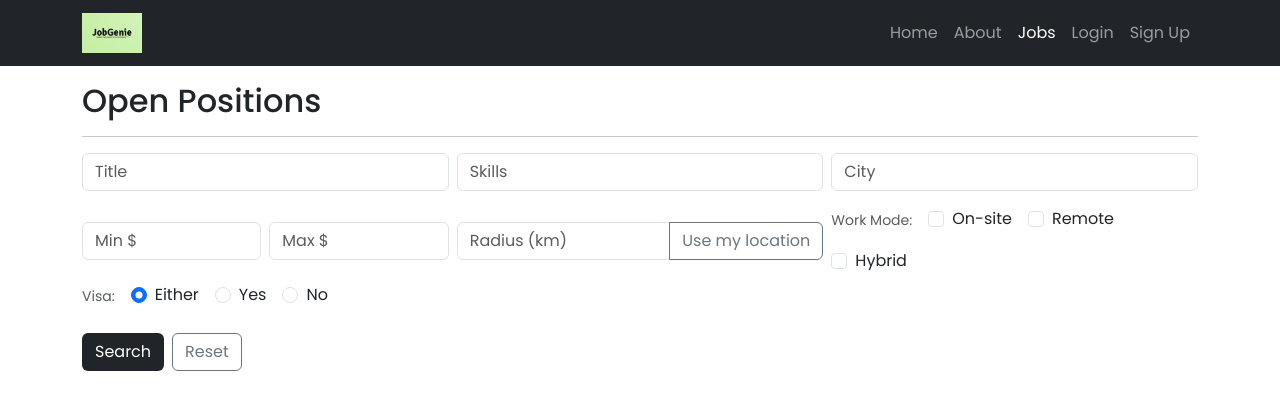
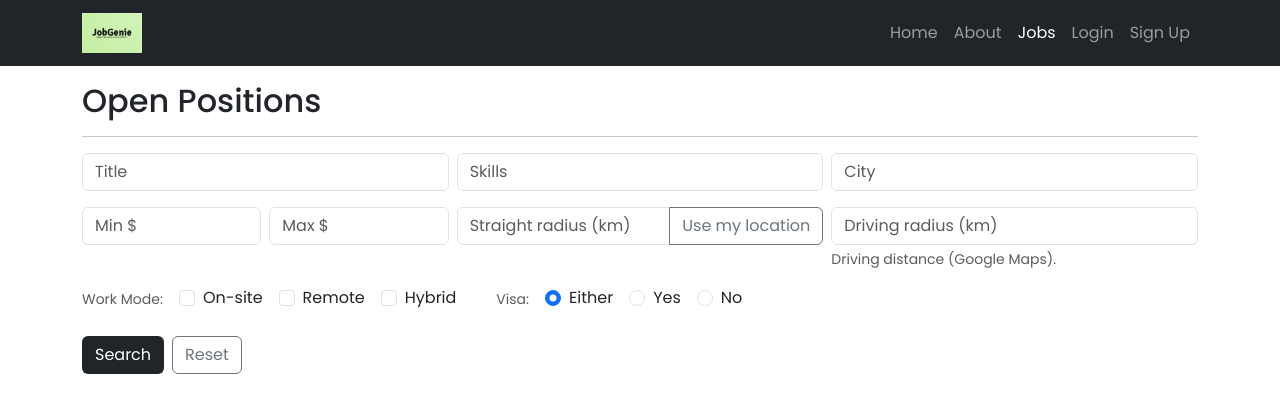
Before and after one commit to meeraranjan/jobgenie, a Django app: page /jobs/ in a window 1280 px wide. Shown: the top 394 px of the page. Run offline with Django 5.2, Linux system fonts and the light colour scheme; data comes from the database, SQL or seed files in the repository; parts of the project's set-up code (start-up, migrations or seed data) failed here and were passed over; some libraries are stand-ins or nearby versions.

Commit message:
.html and filters update

```diff
--- a/jobs/templates/jobs/job_list.html
+++ b/jobs/templates/jobs/job_list.html
@@ -31,8 +31,7 @@
 
       <input type="hidden" name="user_lat" id="user_lat" value="{{ request.GET.user_lat }}">
       <input type="hidden" name="user_lng" id="user_lng" value="{{ request.GET.user_lng }}">
-
-      <div class="row g-2 mt-2 align-items-center">
+<div class="row g-2 mt-2 align-items-start">
   <div class="col-12 col-md-4 d-flex gap-2">
     <input type="number" step="0.01" class="form-control" name="min_salary"
            value="{{ request.GET.min_salary }}" placeholder="Min $">
@@ -43,16 +42,36 @@
   <div class="col-12 col-md-4">
     <div class="input-group">
       <input type="number" min="1" step="1" class="form-control"
-              name="radius_km" value="{{ radius_km }}" placeholder="Radius (km)">
+             name="radius_km"
+             value="{{ radius_km }}"
+             placeholder="Straight radius (km)">
       <button type="button" id="useMyLocationBtn"
               class="btn btn-outline-secondary"
-              style="white-space:nowrap; min-width:110px;">
+              style="white-space:nowrap; min-width:120px;">
         Use my location
       </button>
     </div>
   </div>
 
-        <div class="col-12 col-md-4 d-flex flex-wrap align-items-center gap-3">
+  <div class="col-12 col-md-4">
+    <div class="d-flex flex-column">
+      <input type="number" min="1" step="1" class="form-control"
+             name="drive_km"
+             value="{{ drive_km }}"
+             placeholder="Driving radius (km)">
+      <small class="text-muted mt-1">
+        Driving distance (Google Maps).
+        {% if drive_km_used and distance_matrix_failed %}
+          <span class="text-danger">Driving filter unavailable.</span>
+        {% endif %}
+      </small>
+    </div>
+  </div>
+</div>
+
+
+      <div class="row g-2 mt-2 align-items-center">
+        <div class="col-12 d-flex flex-wrap align-items-center gap-3">
           <div class="small text-muted">Work Mode:</div>
           <label class="form-check">
             <input class="form-check-input" type="checkbox" name="remote_type" value="ON"
@@ -69,10 +88,8 @@
                    {% if 'HY' in selected_remote_types %}checked{% endif %}>
             <span class="form-check-label">Hybrid</span>
           </label>
-        </div>
 
-        <div class="col-12 col-md-3 d-flex flex-wrap align-items-center gap-3">
-          <div class="small text-muted">Visa:</div>
+          <div class="small text-muted ms-4">Visa:</div>
           <label class="form-check">
             <input class="form-check-input" type="radio" name="visa" value=""
                    {% if not selected_visa %}checked{% endif %}>
@@ -217,7 +234,7 @@
   function initMap() {
     const map = new google.maps.Map(document.getElementById("map"), {
       zoom: 11,
-      center: { lat: 33.75, lng: 84.39 }, // default center
+      center: { lat: 33.75, lng: -84.39 }, // default center
     });
 
     const jobs = [
--- a/jobs/views.py
+++ b/jobs/views.py
@@ -17,7 +17,8 @@ from django.conf import settings
 from recruiters.recommendations import recommend_candidates_for_job
 
 from math import radians, sin, cos, asin, sqrt
-from .utils import geocode_address
+from .utils import geocode_address, distance_matrix_km
+from profiles.models import JobSeekerProfile
 
 
 def haversine_km(lat1, lng1, lat2, lng2):
@@ -59,8 +60,8 @@ class JobListView(ListView):
         qs = Job.objects.all().order_by('-created_at')
         g = self.request.GET
 
-        # Filter jobs based on user role
         user = self.request.user
+
         if g.get('title'):
             qs = qs.filter(title__icontains=g['title'])
 
@@ -71,7 +72,9 @@ class JobListView(ListView):
             raw = g['skills'].replace(',', ' ')
             tokens = [t.strip() for t in raw.split() if t.strip()]
             if tokens:
-                qs = qs.filter(reduce(operator.or_, (Q(skills__icontains=t) for t in tokens)))
+                qs = qs.filter(
+                    reduce(operator.or_, (Q(skills__icontains=t) for t in tokens))
+                )
 
         job_types = g.getlist('job_type')
         if job_types:
@@ -93,8 +96,10 @@ class JobListView(ListView):
             qs = qs.filter(Q(salary_min__isnull=True) | Q(salary_min__lte=max_salary))
 
         radius = (g.get('radius_km') or '').strip()
+        drive  = (g.get('drive_km') or '').strip()
+
         center = None
-        if radius:
+        if radius or drive:
             center = self._center_from_request(g)
 
         if center and radius:
@@ -106,22 +111,49 @@ class JobListView(ListView):
                 cos_lat = max(0.1, cos(radians(user_lat)))
                 delta_lng = radius_km / (111.0 * cos_lat)
 
-                approx = (qs.exclude(lat__isnull=True)
-                            .exclude(lng__isnull=True)
-                            .filter(lat__gte=user_lat - delta_lat,
-                                    lat__lte=user_lat + delta_lat,
-                                    lng__gte=user_lng - delta_lng,
-                                    lng__lte=user_lng + delta_lng))
+                approx = (
+                    qs.exclude(lat__isnull=True)
+                      .exclude(lng__isnull=True)
+                      .filter(
+                          lat__gte=user_lat - delta_lat,
+                          lat__lte=user_lat + delta_lat,
+                          lng__gte=user_lng - delta_lng,
+                          lng__lte=user_lng + delta_lng,
+                      )
+                )
 
                 keep_ids = []
                 for j in approx.only('id', 'lat', 'lng'):
                     d = haversine_km(user_lat, user_lng, j.lat, j.lng)
                     if d is not None and d <= radius_km:
                         keep_ids.append(j.id)
+
                 qs = qs.filter(id__in=keep_ids)
             except ValueError:
                 pass
 
+        if center and drive:
+            try:
+                origin_lat, origin_lng = center
+                drive_km = float(drive)
+            except ValueError:
+                drive_km = None
+
+            if drive_km is not None:
+                approx_drive = qs.exclude(lat__isnull=True).exclude(lng__isnull=True)
+                dests = [(j.id, j.lat, j.lng) for j in approx_drive.only("id", "lat", "lng")]
+
+                distances = distance_matrix_km((origin_lat, origin_lng), dests)
+
+                if distances is None:
+                    self.request._distance_matrix_failed = True
+                elif distances:
+                    drive_keep_ids = [
+                        job_id
+                        for job_id, d_km in distances.items()
+                        if d_km is not None and d_km <= drive_km
+                    ]
+                    qs = qs.filter(id__in=drive_keep_ids)
         if user.is_authenticated:
             userprofile = getattr(user, "userprofile", None)
             if userprofile and getattr(userprofile, "role", None) == "JOB_SEEKER":
@@ -140,7 +172,14 @@ class JobListView(ListView):
         ctx['selected_visa'] = g.get('visa', '')
         ctx['GOOGLE_MAPS_API_KEY'] = settings.GOOGLE_MAPS_API_KEY
 
-        # Add job recommendations for job seekers
+        radius_raw = (g.get('radius_km') or '').strip()
+        drive_raw  = (g.get('drive_km') or '').strip()
+
+        ctx['radius_km'] = radius_raw
+        ctx['drive_km'] = drive_raw
+        ctx['drive_km_used'] = bool(drive_raw)
+        ctx['distance_matrix_failed'] = getattr(self.request, "_distance_matrix_failed", False)
+
         if self.request.user.is_authenticated:
             try:
                 profile = self.request.user.jobseekerprofile
--- a/profiles/forms.py
+++ b/profiles/forms.py
@@ -5,7 +5,7 @@ class JobSeekerProfileForm(forms.ModelForm):
     class Meta:
         model = JobSeekerProfile
         fields = ['first_name', 'last_name','headline', 'skills', 'education', 'work_experience', 'links', 'is_public',
-                   "address", "city", "state", "postal_code", "country", 'email']
+                   "address", "city", "state", "postal_code", "country", 'preferred_radius_km',]
         widgets = {
             'first_name': forms.TextInput(attrs={'class': 'form-control'}),
             'last_name': forms.TextInput(attrs={'class': 'form-control'}),
@@ -20,8 +20,12 @@ class JobSeekerProfileForm(forms.ModelForm):
             'state': forms.TextInput(attrs={'class': 'form-control', 'placeholder': 'State'}),
             'postal_code': forms.TextInput(attrs={'class': 'form-control', 'placeholder': 'ZIP / Postal Code'}),
             'country': forms.TextInput(attrs={'class': 'form-control', 'placeholder': 'Country'}),
+            'preferred_radius_km': forms.NumberInput(
+                attrs={'min': 1, 'class': 'form-control'}
+            ),
 
         }
         labels = {
             'is_public': 'Make my profile visible to others',
+            'preferred_radius_km': 'Preferred commute radius (km)',
         }
--- a/profiles/models.py
+++ b/profiles/models.py
@@ -34,6 +34,12 @@ class JobSeekerProfile(models.Model):
     lat = models.FloatField(null=True, blank=True)
     lng = models.FloatField(null=True, blank=True)
 
+    preferred_radius_km = models.PositiveIntegerField(
+        null=True,
+        blank=True,
+        help_text="Preferred commute radius (km)"
+    )
+
     @property
     def full_address(self):
         return self.address
```
Also changed, not shown: jobs/utils.py (+50 -4 lines), profiles/templates/profiles/commute_prefs.html (added, +42 -0 lines), profiles/migrations/0004_jobseekerprofile_city_jobseekerprofile_home_lat_and_more.py (added), profiles/migrations/0005_jobseekerprofile_home_address.py (added), profiles/migrations/0008_merge_20251116_2245.py (added), profiles/migrations/0009_remove_jobseekerprofile_home_address_and_more.py (added). Lines whose indentation alone changed are shown as unchanged.
